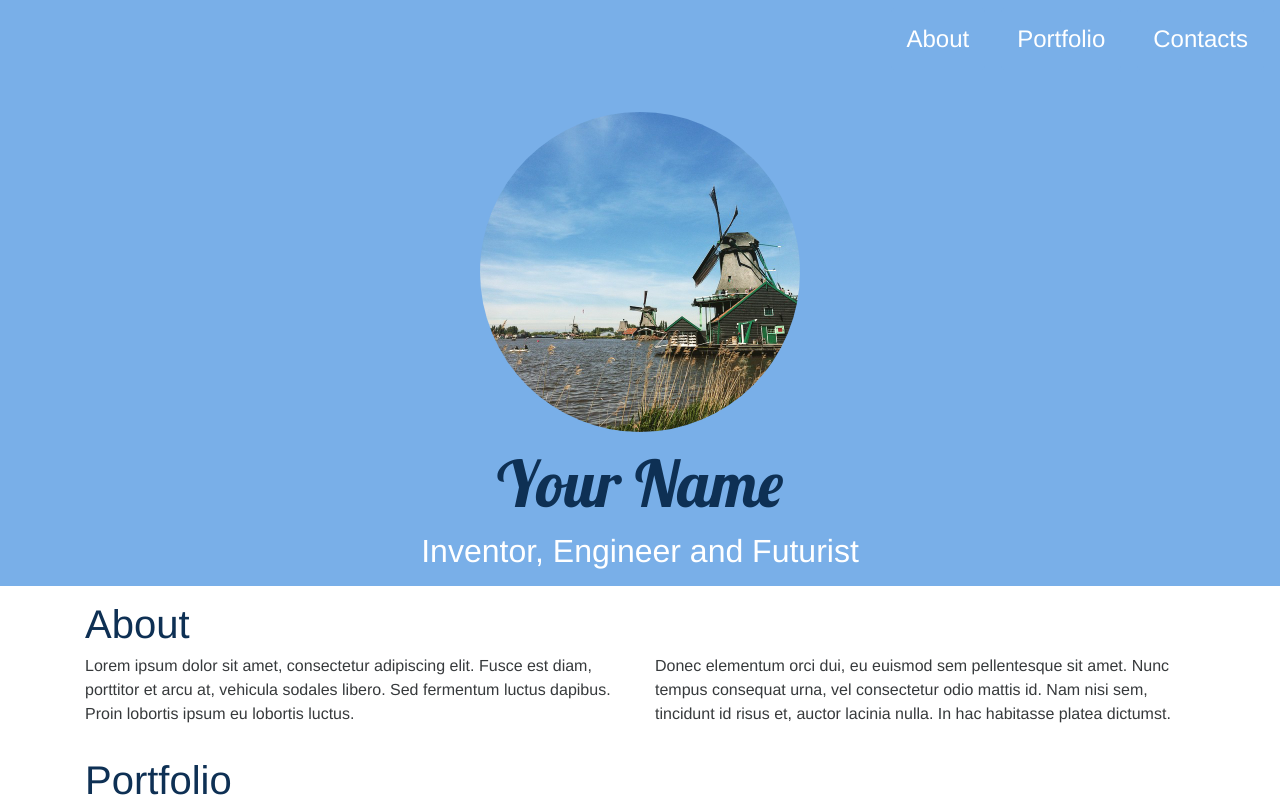
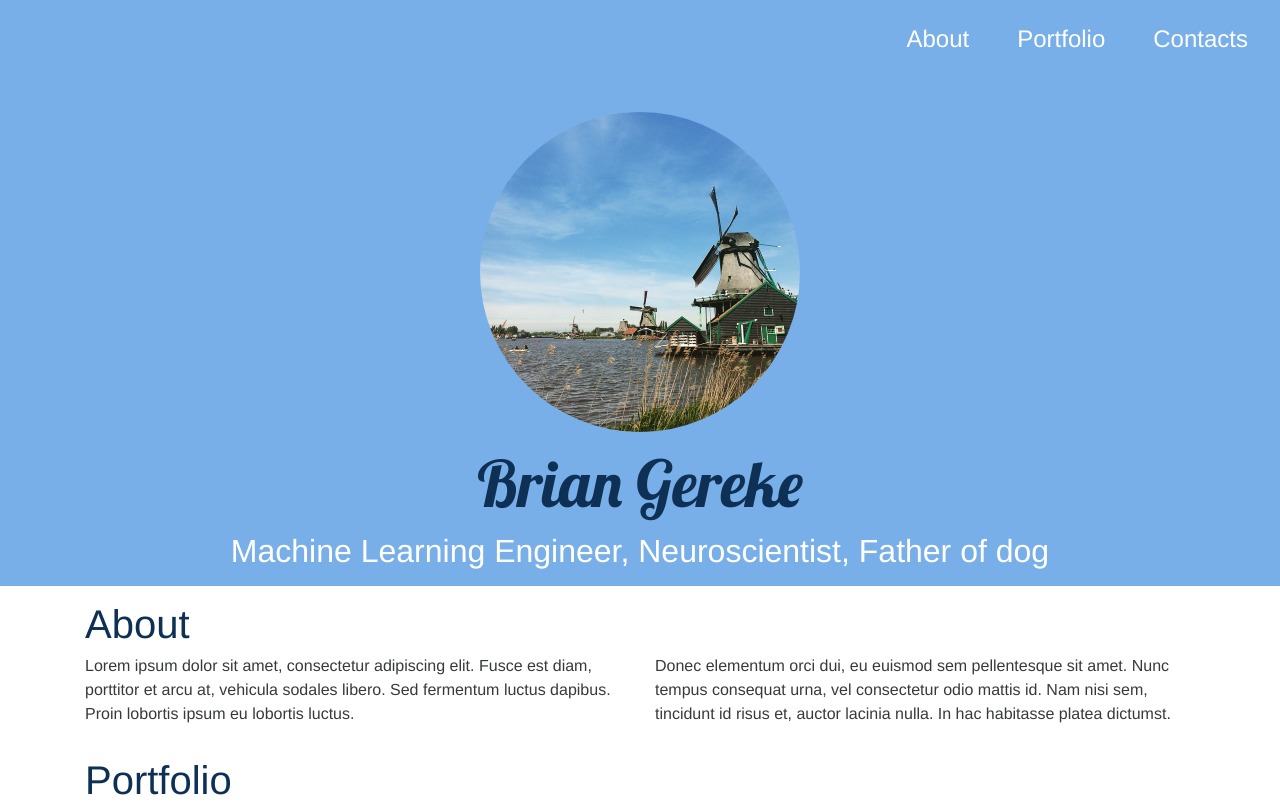
Before and after one commit to bgereke/bgereke.github.io, a Jekyll site: the page built from index.html, in a window 1280 px wide and 1400 px high. Shown: the top 808 px of the window. Built offline with Jekyll 4.4.1, drawn with Linux system fonts in a browser that asks for light colours; nearby versions of some CDN libraries; some of the changed text lies outside the part shown; grey boxes are pictures that could not be loaded.

Commit message:
add name

```diff
--- a/_config.yml
+++ b/_config.yml
@@ -1,14 +1,14 @@
 # Site settings
 # in the templates available like {{ site.myvariable }}.
 title: Clean portfolio theme for Jekyll powered by Bootstrap 4.
-email: your-email@domain.com
-brand: Your Name
-headline: Inventor, Engineer and Futurist
+email: bgereke@utexas.edu
+brand: Brian Gereke
+headline: Machine Learning Engineer, Neuroscientist, Father of dog
 description: > # this means to ignore newlines until "baseurl:"
   New Site
 baseurl: "" # the subpath of your site, e.g. /blog
-url: "http://example.com" # the base hostname & protocol for your site
-copyright: 2016 Whatever Company, Inc. All Rights Reserved.
+url: "bgereke.github.io" # the base hostname & protocol for your site
+copyright: Copyright &copy; 2020 | Brian Gereke
 
 # Build settings
 markdown: kramdown
@@ -17,8 +17,8 @@ markdown: kramdown
 snapwidget: 247552
 
 # Contacts
-email: your.name@gmail.com
-phone: +1-800-555-2016
+email: bgereke@utexas.edu
+phone: ""
 
 # Tracking
 googleAnalitycsID: UA-83933844-1
```
